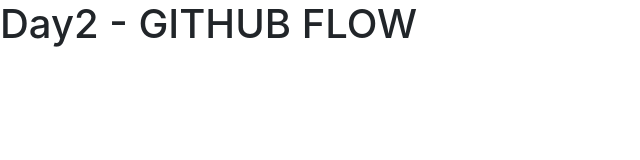
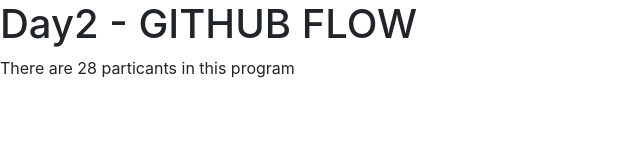
Before and after one commit to KirthikaDilipan/github-flow, a plain HTML site: page index.html in a window 1280 px wide. Shown: the whole page, without its empty margins (0-640 px from the left). Drawn offline with nearby package versions, Linux system fonts and the light colour scheme.

Commit message:
I addaed the paragraph

```diff
--- a/index.html
+++ b/index.html
@@ -9,6 +9,7 @@
   </head>
   <body>
     <h1>Day2 - GITHUB FLOW</h1>
+    <p>There are 28 particants in this program<p>
 
     <script src="https://code.jquery.com/jquery-3.3.1.slim.min.js" integrity="sha384-q8i/X+965DzO0rT7abK41JStQIAqVgRVzpbzo5smXKp4YfRvH+8abtTE1Pi6jizo" crossorigin="anonymous"></script>
     <script src="https://cdnjs.cloudflare.com/ajax/libs/popper.js/1.14.3/umd/popper.min.js" integrity="sha384-ZMP7rVo3mIykV+2+9J3UJ46jBk0WLaUAdn689aCwoqbBJiSnjAK/l8WvCWPIPm49" crossorigin="anonymous"></script>
```
